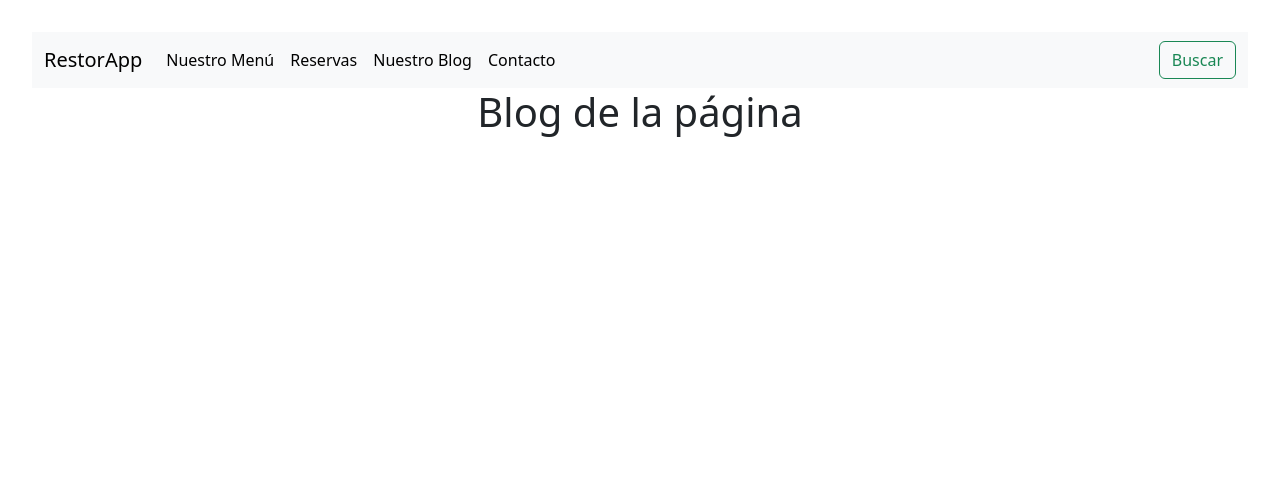
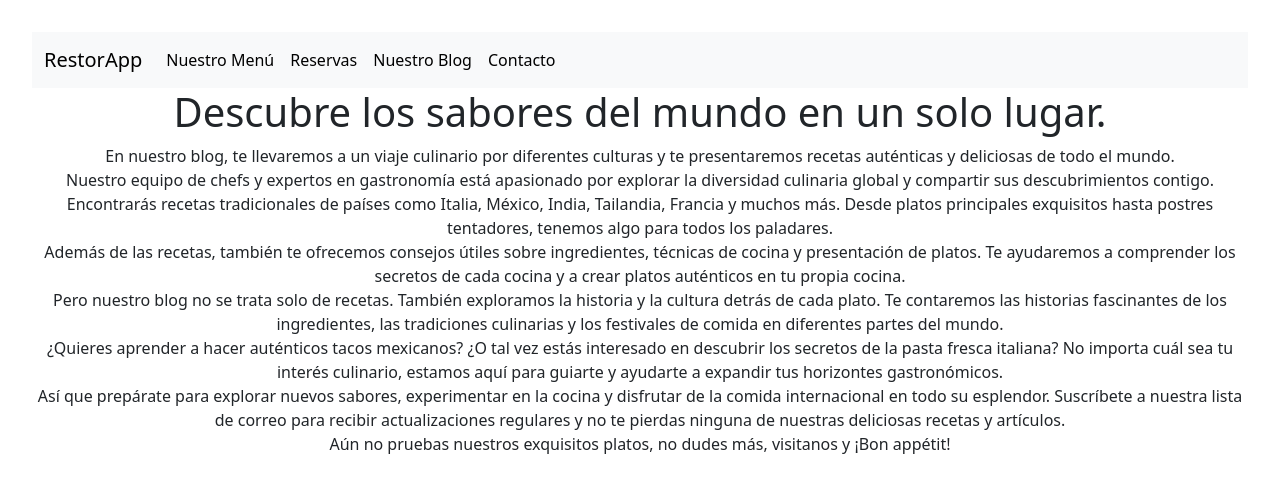
Before and after one commit to Jhernandez84/RestorApp, a React (Vite) app: page /NuestroBlog in a window 1280 px wide. Shown: the top 492 px of the page. Built offline with nearby package versions, Linux system fonts and the light colour scheme.

Commit message:
actualiza cambios en Blog - Header - Firebase

```diff
--- a/package.json
+++ b/package.json
@@ -11,6 +11,7 @@
   },
   "dependencies": {
     "axios": "^1.4.0",
+    "firebase": "^9.23.0",
     "react": "^18.2.0",
     "react-dom": "^18.2.0",
     "react-player": "^2.12.0",
--- /dev/null
+++ b/src/Componentes/BlogPage/Blog.jsx
@@ -0,0 +1,28 @@
+export const Blog = () =>{
+    return(
+        <>
+            <section className="Blog">
+                <h1>Descubre los sabores del mundo en un solo lugar.</h1>
+                <article>
+                En nuestro blog, te llevaremos a un viaje culinario por diferentes culturas y te presentaremos recetas auténticas y deliciosas de todo el mundo.
+                </article>
+                <article>
+    Nuestro equipo de chefs y expertos en gastronomía está apasionado por explorar la diversidad culinaria global y compartir sus descubrimientos contigo. Encontrarás recetas tradicionales de países como Italia, México, India, Tailandia, Francia y muchos más. Desde platos principales exquisitos hasta postres tentadores, tenemos algo para todos los paladares.
+            <article>
+            Además de las recetas, también te ofrecemos consejos útiles sobre ingredientes, técnicas de cocina y presentación de platos. Te ayudaremos a comprender los secretos de cada cocina y a crear platos auténticos en tu propia cocina.
+            </article>
+            <article>
+            Pero nuestro blog no se trata solo de recetas. También exploramos la historia y la cultura detrás de cada plato. Te contaremos las historias fascinantes de los ingredientes, las tradiciones culinarias y los festivales de comida en diferentes partes del mundo.
+            </article>
+            ¿Quieres aprender a hacer auténticos tacos mexicanos? ¿O tal vez estás interesado en descubrir los secretos de la pasta fresca italiana? No importa cuál sea tu interés culinario, estamos aquí para guiarte y ayudarte a expandir tus horizontes gastronómicos.
+            <article>
+            Así que prepárate para explorar nuevos sabores, experimentar en la cocina y disfrutar de la comida internacional en todo su esplendor. Suscríbete a nuestra lista de correo para recibir actualizaciones regulares y no te pierdas ninguna de nuestras deliciosas recetas y artículos.
+            </article>
+            <article>
+            Aún no pruebas nuestros exquisitos platos, no dudes más, visitanos y ¡Bon appétit!
+            </article>
+                </article>
+            </section>
+        </>
+    )
+}
--- /dev/null
+++ b/src/Componentes/Firebase/Sesion.jsx
@@ -0,0 +1,15 @@
+// // import { auth, db, provider } from './firebase.js'
+// import { signInWithPopup } from 'firebase/auth'
+// import { useState } from 'react'
+
+// const [user, setUser] = useState(null)
+
+// export const login = ()=> {
+//     signInWithPopup(auth,provider).then(({user})=>{
+//         console.log(user)
+//         setUser({id:user.id,
+//         name:user.displayName,
+//         foto:user.photoURL
+//         })
+//     })
+//     }
--- a/src/Componentes/FormularioContacto/styles.css
+++ b/src/Componentes/FormularioContacto/styles.css
@@ -1,6 +1,7 @@
 .container-contacto{
     display: grid;
     grid-template-columns: auto auto;
+    margin: 500px 25px 100px 25px;
 
 }
 
--- /dev/null
+++ b/src/Componentes/Header-Footer/Footer.jsx
@@ -0,0 +1,7 @@
+export const Footer = () =>{
+
+    return(
+    <h1>Footer</h1>
+    )
+
+}
--- /dev/null
+++ b/src/Componentes/Header-Footer/Header.jsx
@@ -0,0 +1,5 @@
+export const Header = () =>{
+    return(
+    <h1>Header</h1>
+    )
+}
--- a/src/Componentes/Navbar/Navbar.jsx
+++ b/src/Componentes/Navbar/Navbar.jsx
@@ -1,6 +1,14 @@
 import { NavLink } from "react-router-dom"
+// import { login } from "../Firebase/Sesion"
 
 export const Navbar = () =>{
+
+    const IniciarSesion = (e) =>{
+        e.preventDefault()
+
+    }
+
+
     return(
         <>
         <nav className="navbar navbar-expand-lg bg-body-tertiary">
@@ -24,8 +32,9 @@ export const Navbar = () =>{
                 <NavLink className="nav-link active" aria-current="page" to="/Contacto">Contacto</NavLink>
                 </li>
             </ul>
+
             <form className="d-flex" role="search">
-                <button className="btn btn-outline-success" type="submit">Buscar</button>
+                {/* <button className="btn" onClick={login} type="">Iniciar Sesión</button> */}
             </form>
             </div>
         </div>
--- a/src/Componentes/Pages/BlogPage.jsx
+++ b/src/Componentes/Pages/BlogPage.jsx
@@ -1,9 +1,9 @@
-import { VideoIntro } from "../VideoIncrustado/VideoIntro"
+import { Blog } from "../BlogPage/Blog"
+
 export const BlogPage = () => {
     return (
         <>
-            <h1>Blog de la página</h1>
-            {/* <VideoIntro/> */}
+            <Blog/>
         </>
     )
 }
--- a/src/Componentes/Pages/HomePage.jsx
+++ b/src/Componentes/Pages/HomePage.jsx
@@ -1,8 +1,12 @@
 import { VideoIntro } from "../VideoIncrustado/VideoIntro"
+import { FormContacto } from "../FormularioContacto/FormularioContacto"
+import { Header } from "../Header-Footer/Header"
+import { Footer } from "../Header-Footer/Footer"
 
 export const HomePage = () =>{
     return (
         <>
+        <Header/>
         <h2>Sabores del Mundo</h2>
         <div className="contenedorVideoInicio">
         <VideoIntro/>
@@ -14,6 +18,9 @@ export const HomePage = () =>{
 
 
             <p>En nuestro restaurant nos preocupamos por los detalles, es por esto que... </p>
+
+        <FormContacto/>
+        <Footer/>
         </>
     )
 }
--- a/src/Componentes/Reservas/VistaReservas.jsx
+++ b/src/Componentes/Reservas/VistaReservas.jsx
@@ -15,7 +15,8 @@ export const VistaReservas = () => {
         </select>
         <button type="button" className="btn btn-secondary">Siguiente</button> */}
         {/* </div> */}
-        <h2>Seleccione la fecha de su preferencia</h2>
+        <img className="img-reservas" src="https://www.lavanguardia.com/files/image_449_220/files/fp/uploads/2023/05/05/6454b91fe40cf.r_d.3297-2647.jpeg" alt="" />
+        <h2>Seleccione la fecha y el horario que desea reservar</h2>
         <div className="container-vista-calendario-horarios">
             <Calendario/>
             <Horarios/>
--- a/src/Componentes/Reservas/styles.css
+++ b/src/Componentes/Reservas/styles.css
@@ -16,7 +16,7 @@
     display: flex;
     justify-content: center;
     align-items: center;
-    border: solid 0.5px;
+    border-top: solid 0.5px;
 }
 
 .fds{
@@ -27,7 +27,6 @@
 .col-cal-dia:hover{
     background-color: rgb(233, 241, 238);
     transition-delay: 0.1s;
-
 
 }
 
@@ -47,3 +46,9 @@
 .lista-horarios{
     width: 200px;
 }
+
+.img-reservas{
+    margin: 25px 0 25px 0;
+    width: 80vw;
+    height: 15vh;
+}
```
Also changed, not shown: src/Componentes/Firebase/firebase.js (added, +23 -0 lines), 1 other file (tests, documents, lock files or other folders).
